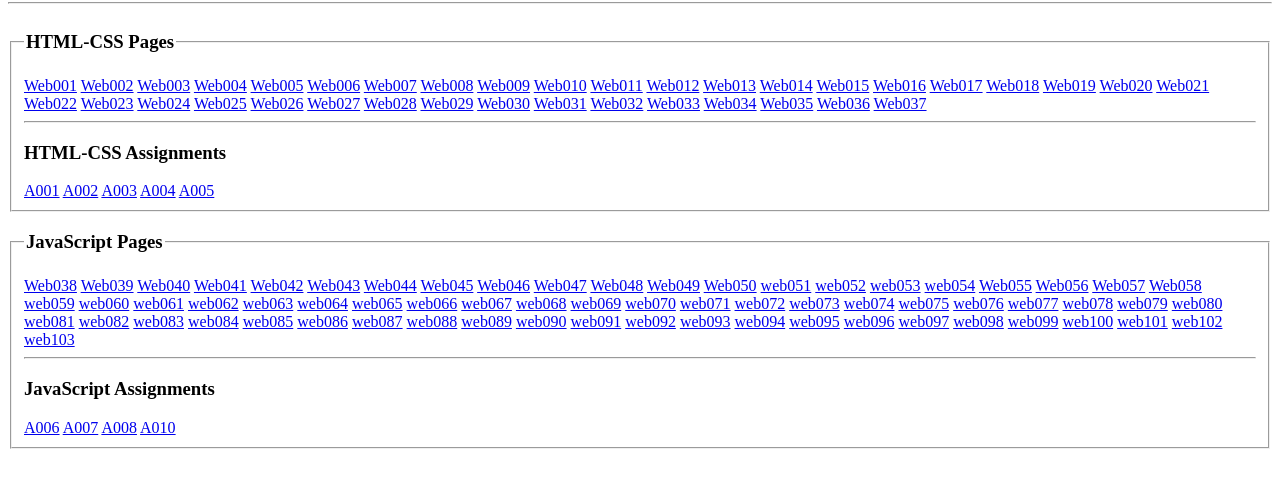
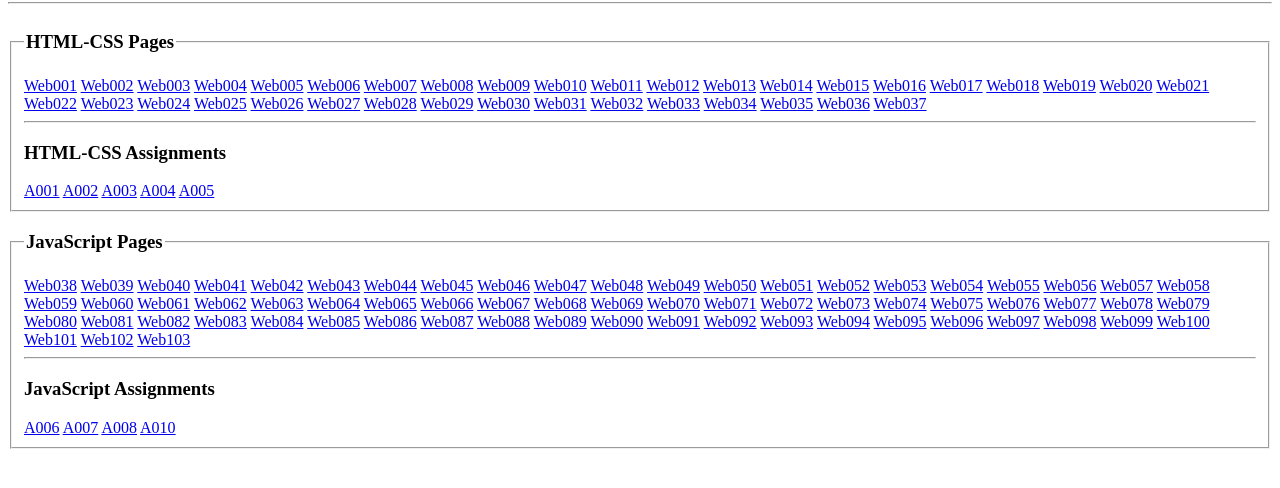
Before and after one commit to Ashwitha-Sagi/FULL_STACK, a plain HTML site: page index.html in a window 1280 px wide. Shown: the part 78-566 px from the top of the page. Drawn offline with Linux system fonts and the light colour scheme.

Commit message:
MODIFIED INDEX FILE

```diff
--- a/index.html
+++ b/index.html
@@ -70,59 +70,59 @@
     <a href="part04/web048.html">Web048</a>
     <a href="part04/web049.html">Web049</a>
     <a href="part05/web050.html">Web050</a>
-    <a href="part05/web051.html">web051</a>
-    <a href="part05/web052.html">web052</a>
-    <a href="part05/web053.html">web053</a>
-    <a href="part05/web054.html">web054</a>
+    <a href="part05/web051.html">Web051</a>
+    <a href="part05/web052.html">Web052</a>
+    <a href="part05/web053.html">Web053</a>
+    <a href="part05/web054.html">Web054</a>
     <a href="part05/web055.html">Web055</a>
     <a href="part05/web056.html">Web056</a>
     <a href="part05/web057.html">Web057</a>
     <a href="part05/web058.html">Web058</a>
-    <a href="part05/web059.html">web059</a>
-    <a href="part05/web060.html">web060</a>
-    <a href="part05/web061.html">web061</a>
-    <a href="part05/web062.html">web062</a>
-    <a href="part05/web063.html">web063</a>
-    <a href="part05/web064.html">web064</a>
-    <a href="part05/web065.html">web065</a>
-    <a href="part06/web066.html">web066</a>
-    <a href="part06/web067.html">web067</a>
-    <a href="part06/web068.html">web068</a>
-    <a href="part06/web069.html">web069</a>
-    <a href="part06/web070.html">web070</a>
-    <a href="part06/web071.html">web071</a>
-    <a href="part06/web072.html">web072</a>
-    <a href="part06/web073.html">web073</a>
-    <a href="part06/web074.html">web074</a>
-    <a href="part06/web075.html">web075</a>
-    <a href="part06/web076.html">web076</a>
-    <a href="part06/web077.html">web077</a>
-    <a href="part06/web078.html">web078</a>
-    <a href="part07/web079.html">web079</a>
-    <a href="part07/web080.html">web080</a>
-    <a href="part07/web081.html">web081</a>
-    <a href="part07/web082.html">web082</a>
-    <a href="part07/web083.html">web083</a>
-    <a href="part07/web084.html">web084</a>
-    <a href="part07/web085.html">web085</a>
-    <a href="part07/web086.html">web086</a>
-    <a href="part07/web087.html">web087</a>
-    <a href="part07/web088.html">web088</a>
-    <a href="part07/web089.html">web089</a>
-    <a href="part07/web090.html">web090</a>
-    <a href="part07/web091.html">web091</a>
-    <a href="part08/web092.html">web092</a>
-    <a href="part08/web093.html">web093</a>
-    <a href="part08/web094.html">web094</a>
-    <a href="part08/web095.html">web095</a>
-    <a href="part08/web096.html">web096</a>
-    <a href="part08/web097.html">web097</a>
-    <a href="part08/web098.html">web098</a>
-    <a href="part08/web099.html">web099</a>
-    <a href="part08/web100.html">web100</a>
-    <a href="part08/web101.html">web101</a>
-    <a href="part08/web102.html">web102</a>
-    <a href="part08/web103.html">web103</a>
+    <a href="part05/web059.html">Web059</a>
+    <a href="part05/web060.html">Web060</a>
+    <a href="part05/web061.html">Web061</a>
+    <a href="part05/web062.html">Web062</a>
+    <a href="part05/web063.html">Web063</a>
+    <a href="part05/web064.html">Web064</a>
+    <a href="part05/web065.html">Web065</a>
+    <a href="part06/web066.html">Web066</a>
+    <a href="part06/web067.html">Web067</a>
+    <a href="part06/web068.html">Web068</a>
+    <a href="part06/web069.html">Web069</a>
+    <a href="part06/web070.html">Web070</a>
+    <a href="part06/web071.html">Web071</a>
+    <a href="part06/web072.html">Web072</a>
+    <a href="part06/web073.html">Web073</a>
+    <a href="part06/web074.html">Web074</a>
+    <a href="part06/web075.html">Web075</a>
+    <a href="part06/web076.html">Web076</a>
+    <a href="part06/web077.html">Web077</a>
+    <a href="part06/web078.html">Web078</a>
+    <a href="part07/web079.html">Web079</a>
+    <a href="part07/web080.html">Web080</a>
+    <a href="part07/web081.html">Web081</a>
+    <a href="part07/web082.html">Web082</a>
+    <a href="part07/web083.html">Web083</a>
+    <a href="part07/web084.html">Web084</a>
+    <a href="part07/web085.html">Web085</a>
+    <a href="part07/web086.html">Web086</a>
+    <a href="part07/web087.html">Web087</a>
+    <a href="part07/web088.html">Web088</a>
+    <a href="part07/web089.html">Web089</a>
+    <a href="part07/web090.html">Web090</a>
+    <a href="part07/web091.html">Web091</a>
+    <a href="part08/web092.html">Web092</a>
+    <a href="part08/web093.html">Web093</a>
+    <a href="part08/web094.html">Web094</a>
+    <a href="part08/web095.html">Web095</a>
+    <a href="part08/web096.html">Web096</a>
+    <a href="part08/web097.html">Web097</a>
+    <a href="part08/web098.html">Web098</a>
+    <a href="part08/web099.html">Web099</a>
+    <a href="part08/web100.html">Web100</a>
+    <a href="part08/web101.html">Web101</a>
+    <a href="part08/web102.html">Web102</a>
+    <a href="part08/web103.html">Web103</a>
     <hr>
     <h3>JavaScript Assignments</h3>
     <a href="assgnmnts/A006.html">A006</a>
```
